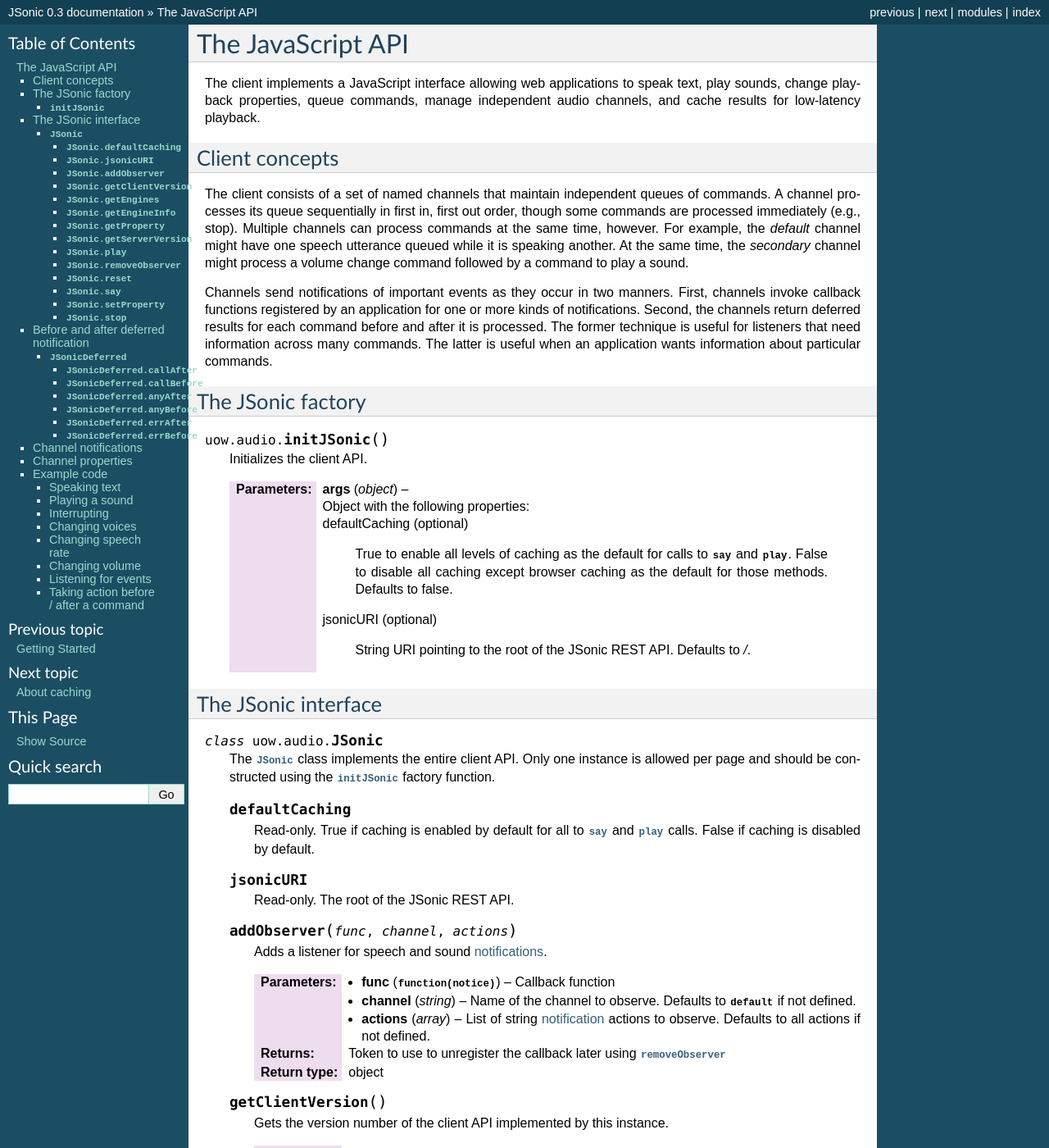
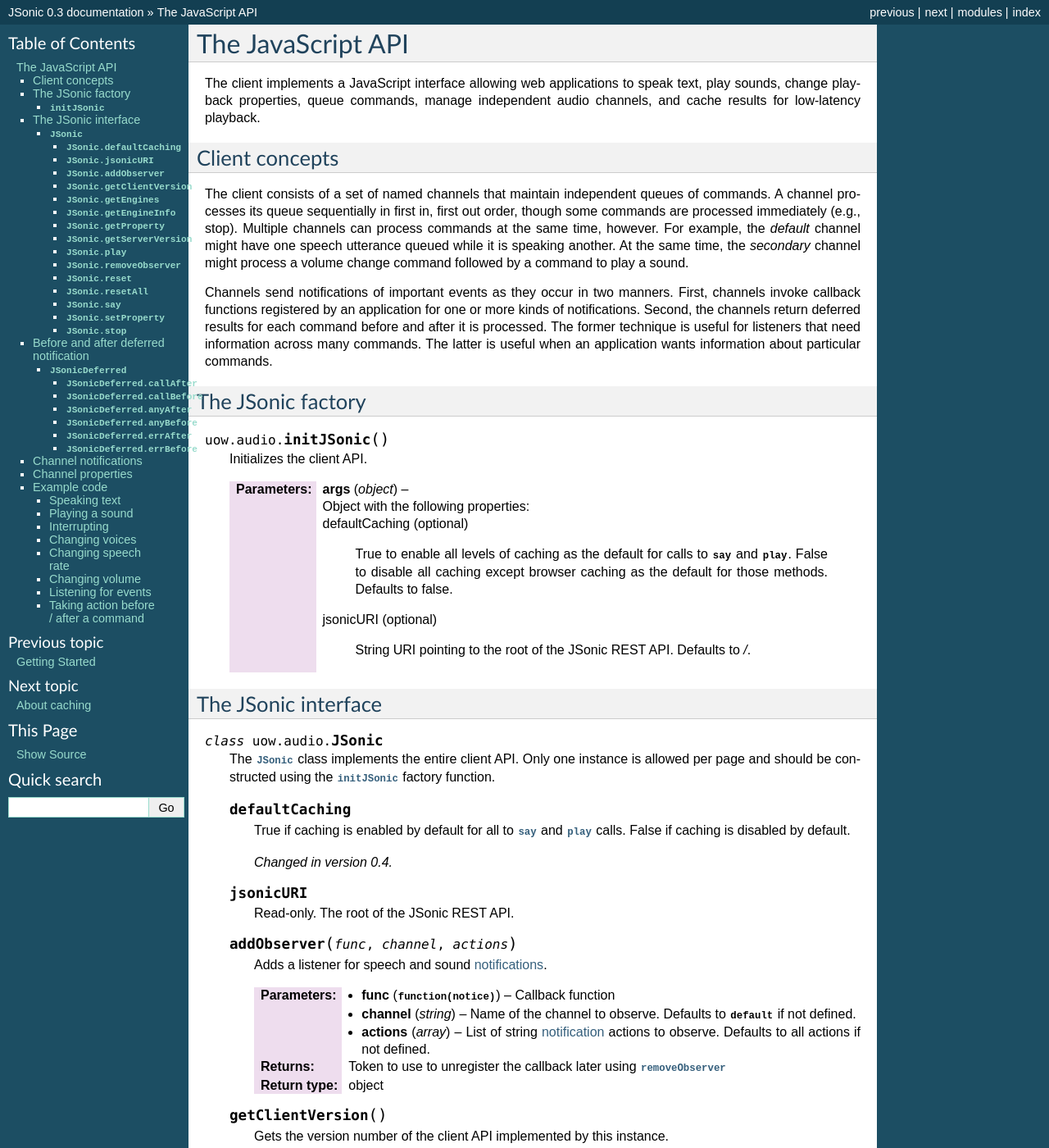
Before and after one commit to uncopenweb/jsonic, a Sphinx documentation site: the page built from doc/js.rst, in a window 1280 px wide and 1400 px high. Shown: the whole window at 82% size. Built offline with Sphinx 7.4.7, drawn with Linux system fonts in a browser that asks for light colours; some of the changed text lies outside the part shown.

Commit message:
Bumped version number to 0.4 and updated doc

```diff
--- a/JSonic.js
+++ b/JSonic.js
@@ -9,7 +9,7 @@
 dojo.require('dijit._Widget');
 
 // client api version
-uow.audio._jsonicVersion = '0.3';
+uow.audio._jsonicVersion = '0.4';
 // singleton instance
 uow.audio._jsonicInstance = null;
 
--- a/doc/changelog.rst
+++ b/doc/changelog.rst
@@ -5,6 +5,8 @@
 -----------
 
 * Migrated to uow.audio namespace.
+* Added the :meth:`uow.audio.JSonic.resetAll` method.
+* Made the :attr:`uow.audio.JSonic.defaultCaching` attribute settable.
 
 Version 0.3
 -----------
--- a/doc/js.rst
+++ b/doc/js.rst
@@ -41,7 +41,9 @@
 
    .. attribute:: defaultCaching
 
-      Read-only. True if caching is enabled by default for all to :meth:`say` and :meth:`play` calls. False if caching is disabled by default.
+      True if caching is enabled by default for all to :meth:`say` and :meth:`play` calls. False if caching is disabled by default.
+
+      .. versionchanged:: 0.4
 
    .. attribute:: jsonicURI
 
@@ -143,6 +145,14 @@
 
       :type args: object
       :rtype: :class:`JSonicDeferred`
+
+   .. method:: resetAll()
+
+      Resets all channel :ref:`audio properties <property>` of all channels to their defaults.
+
+      :rtype: array of :class:`JSonicDeferred`
+
+      .. versionadded:: 0.4
 
    .. method:: say(args)
 
```
Also changed, not shown: 1 other file.
